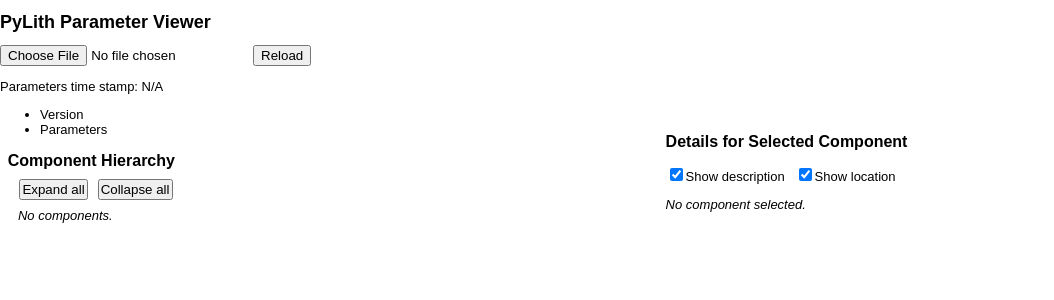
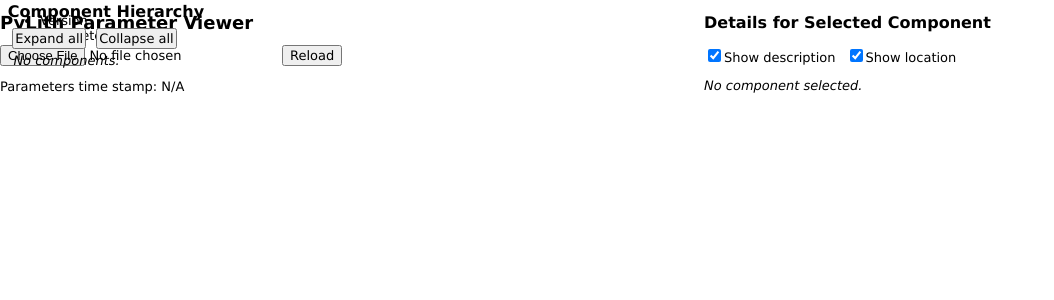
Before and after one commit to geodynamics/pylith_parameters, a React (Create React App) app: page / in a window 1280 px wide. Shown: the top 300 px of the page, without its empty margins (0-1054 px from the left). Built offline with nearby package versions, Linux system fonts and the light colour scheme.

Commit message:
Improved scrolling.

```diff
--- a/src/App.css
+++ b/src/App.css
@@ -1,14 +1,75 @@
-body {
+html body {
+    margin: 0;
+    padding: 0;
+}
+body * {
     font-family: 'Lucida sans', Arial, Helvetica;
     font-size: small;
+    box-sizing: border-box;
 }
 
-aside {
-    position: fixed;
+div.header {
+    position: absolute;
+    top: 0;
+    left: 0;
     right: 0;
-    top: 120px;
-    width: 48%;
 }
+
+.ReactTabs__TabList {
+    position: absolute;
+    left: 0;
+    right: 0;
+    bottom: 0;
+    top: 110px;
+}
+.ReactTabs__TabPanel {
+    position: absolute;
+    top: 140px;
+    left: 0;
+    right: 0;
+    bottom: 0;
+}
+
+div.detail-panel {
+    position: absolute;
+    top: 0;
+    right: 0;
+    bottom: 0;
+    width: 45%;
+}
+div.component-detail {
+    position: absolute;
+    top: 70px;
+    right: 0;
+    left: 0;
+    bottom: 0;
+    overflow: auto;
+}
+
+div.component-panel {
+    position: absolute;
+    top: 0;
+    left: 0;
+    bottom: 0;
+    width: 55%;
+}
+div.hierarchy-list {
+    position: absolute;
+    top: 50px;
+    left: 0;
+    right: 0;
+    bottom: 0;
+    overflow: auto;
+}
+div.version {
+    position: absolute;
+    top: 0;
+    left: 0;
+    right: 0;
+    bottom: 0;
+    overflow: auto;
+}
+
 h1 {
     font-size: large;
 }
@@ -51,7 +112,6 @@ p.null-selection {
 /* File selector */
 .file-selector {
     margin: 5px;
-    margin-bottom: 10px;
 }
 
 /* Version */
@@ -64,8 +124,8 @@ span.version {
 }
 
 /* Hierarchy */
-.component-hierarchy,
-.component-hierarchy *
+.component-panel,
+.component-panel *
 {
     padding: 1px;
     margin: 0;
@@ -102,17 +162,17 @@ span.version {
     line-height: 13px;
 }
 
-.component-hierarchy li ul
+.component-panel li ul
 {
     margin: 0 0 0 24px;
 }
 
-.component-hierarchy *
+.component-panel *
 {
     vertical-align: middle;
 }
 
-.component-hierarchy li
+.component-panel li
 {
     -webkit-user-select: none;
     -moz-user-select: none;
@@ -133,7 +193,7 @@ dl {
     border: 0;
     padding: 0;
 }
-dl.metadata dt {
+dl.component-metadata dt {
     font-style: italic;
 }
 div.version-package dl {
--- a/src/App.js
+++ b/src/App.js
@@ -3,8 +3,6 @@ import { Tab, Tabs, TabList, TabPanel } from 'react-tabs';
 import './App.css';
 
 // :TODO:
-// Refresh button
-// Version
 // Typecheck with PropTypes
 // Expand all doesn't expand hidden children
 // Can only update a mounted or mounting component. This usually means you called setState() on an unmounted component. This is a no-op. Please check the code for the ComponentAvatar component.
@@ -91,19 +89,17 @@ class HierarchyPanel extends React.Component {
 
     render() {
 	return (
-		<div className="component-hierarchy">
+		<div className="component-panel">
 		<h2>Component Hierarchy</h2>
-		<article>
-		<section>
 		<div className="hierarchy-settings">
 		<button onClick={() => this.handleExpandClick()}>Expand all</button>
 		<button onClick={() => this.handleCollapseClick()}>Collapse all</button>
 		</div>
+		<div className="hierarchy-list">
 		<ul>
 		<ComponentAvatar key="application" facility="application" value={this.props.application} prefix={null} handleSelection={this.props.handleSelection} ref={(obj) => { this.component = obj; }}/>
 		</ul>
-		</section>
-		</article>
+		</div>
 		</div>
 	);
     } // render
@@ -147,7 +143,7 @@ class ComponentDetail extends React.Component {
 		</h2>
 
 		<h3>Component information</h3>
-		<dl className="metadata">
+		<dl className="detail-metadata">
 		<dt>Full path</dt><dd><span className="pyre-component">[{fullPath}]</span></dd>
 		<dt>Configurable as</dt><dd>{aliases}</dd>
 		{description}
@@ -225,15 +221,13 @@ class DetailPanel extends React.Component {
 
     render() {
 	return (
-		<div className="component-detail">
-		<aside>
+		<div className="detail-panel">
 		<h2>Details for Selected Component</h2>
 		<div className="detail-settings">
 		<label><input type="checkbox" defaultChecked={this.state.showDescription} onChange={() => this.handleDescriptionChange()} />Show description</label>
 		<label><input type="checkbox" defaultChecked={this.state.showLocation} onChange={() => this.handleLocationChange()} />Show location</label>
 		</div>
 		<ComponentDetail selected={this.props.selected} showDescription={this.state.showDescription} showLocation={this.state.showLocation}/>
-		</aside>
 		</div>
 	);
     } // render
@@ -383,11 +377,11 @@ class Version extends React.Component {
 		<VersionPetsc value={version.petsc} />
 		<VersionMPI value={version.mpi} />
 		<VersionGit name="Spatialdata" value={version.spatialdata} />
-		<VersionSimple name="Proj.4" value={version.proj} />
+		<VersionSimple name="Proj" value={version.proj} />
 		<VersionSimple name="HDF5" value={version.hdf5} />
 		<VersionSimple name="NetCDF" value={version.netcdf} />
 		<VersionPython value={version.python} />
-	    </div>
+		</div>
 	);
     } // render
 } // Version
@@ -518,12 +512,12 @@ class App extends React.Component {
 	                <Tab>Version</Tab>
 	                <Tab>Parameters</Tab>
 	            </TabList>
-                    <TabPanel>
+                <TabPanel>
 		<Version platform={this.state.parameters ? this.state.parameters.platform : null} version={this.state.parameters ? this.state.parameters.version : null}/>
                     </TabPanel>
-                    <TabPanel>
+                <TabPanel>
   		<Parameters application={this.state.parameters ? this.state.parameters.application : null}/>
-                    </TabPanel>
+                </TabPanel>
 		</Tabs>
 		</div>
 	);
```
